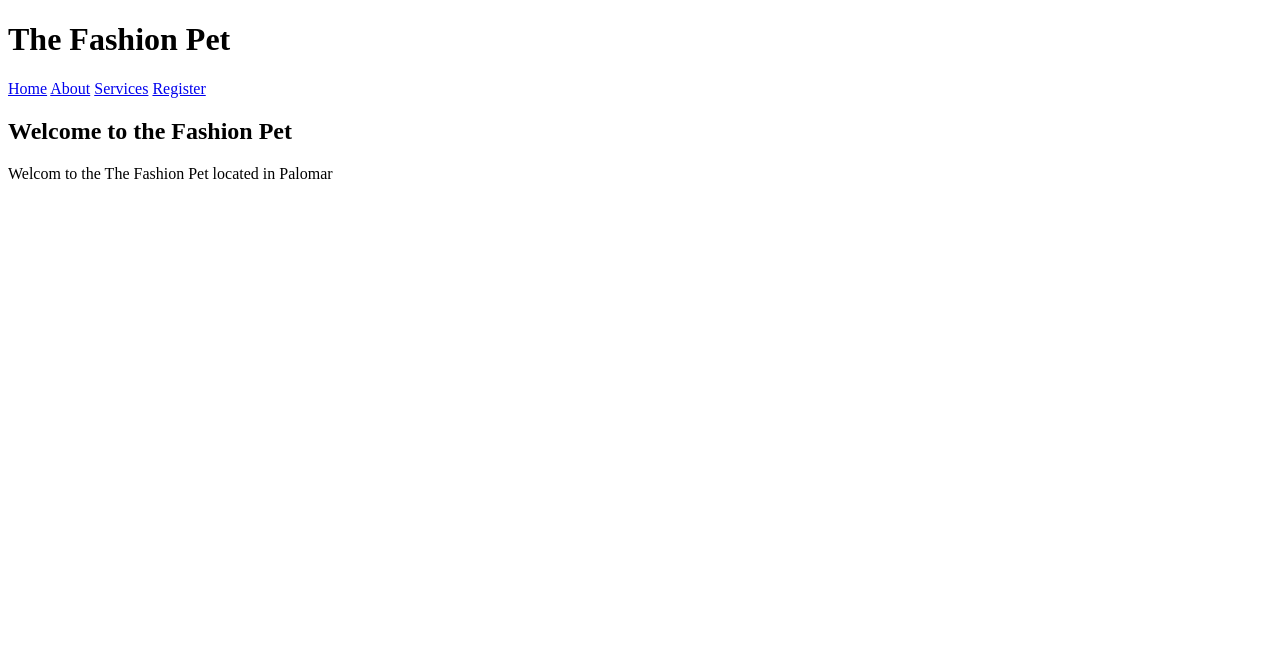
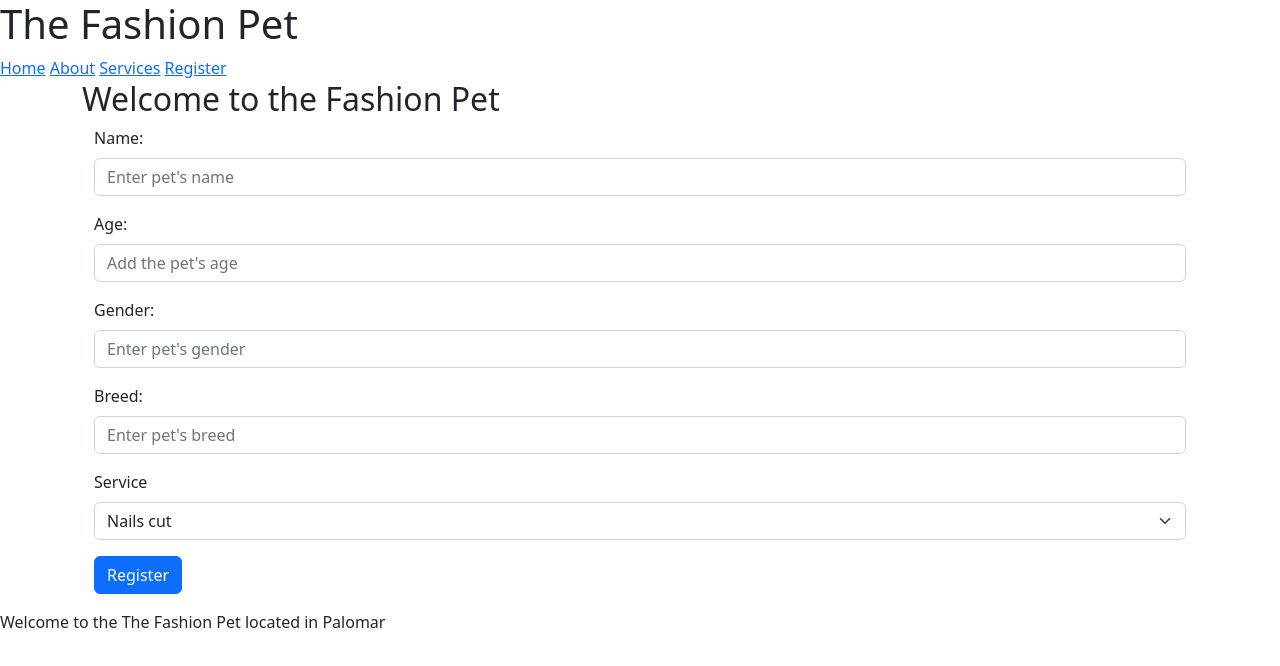
Before and after one commit to SamanthaSDGKU/petSalon-ch29, a plain HTML site: page register.html in a window 1280 px wide. Drawn offline with nearby package versions, Linux system fonts and the light colour scheme.

Commit message:
object constructor version

```diff
--- a/register.html
+++ b/register.html
@@ -4,6 +4,7 @@
     <meta charset="UTF-8">
     <meta http-equiv="X-UA-Compatible" content="IE=edge">
     <meta name="viewport" content="width=device-width, initial-scale=1.0">
+    <link href="https://cdn.jsdelivr.net/npm/bootstrap@5.2.0-beta1/dist/css/bootstrap.min.css" rel="stylesheet" integrity="sha384-0evHe/X+R7YkIZDRvuzKMRqM+OrBnVFBL6DOitfPri4tjfHxaWutUpFmBp4vmVor" crossorigin="anonymous">
     <link rel="stylesheet" href="main.css">
     <title>The Fashion Pet</title>
 </head>
@@ -19,17 +20,47 @@
         </nav>
     </header>
 
-    <main>
+    <main class="container">
         <h2>Welcome to the Fashion Pet</h2>
         <!--registration form
             name, age, gender, breed, service, owner, phone
         -->
+        <div class="container">
+            <div class="mb-3">
+                <label class="form-label">Name:</label>
+                <input class="form-control" type="text" placeholder="Enter pet's name" id="txtName">
+            </div>
+            <div class="mb-3">
+                <label class="form-label">Age:</label>
+                <input class="form-control" type="number" placeholder="Add the pet's age" id="txtAge">
+            </div>
+            <div class="mb-3">
+                <label class="form-label">Gender:</label>
+                <input class="form-control" type="text" placeholder="Enter pet's gender" id="txtGender">
+            </div>
+            <div class="mb-3">
+                <label class="form-label">Breed:</label>
+                <input class="form-control" type="text" placeholder="Enter pet's breed" id="txtBreed">
+            </div>
+            <div class="mb-3">
+                <label class="form-label">Service</label>
+                <select class="form-select" id="selService">
+                    <option value="nails cut">Nails cut</option>
+                    <option value="gromming">Gromming</option>
+                    <option value="vaccines">Vaccines</option>
+                </select>
+            </div>
+            <div class="mb-3">
+                <button class="btn btn-primary" onclick="register();">Register</button>
+            </div>
+        </div>
     </main>
 
     <footer id="info">
 
         <!-- display salon info here-->
     </footer>
+
     <script src="scripts/register.js"></script>
 </body>
 </html>
--- a/scripts/register.js
+++ b/scripts/register.js
@@ -12,45 +12,59 @@ let salon={
         close:"5:00 p.m."
     },
     phone:"555-555-555",
-    pets:[
-        {
-            name:"Scooby",
-            age:50,
-            gender:"Male",
-            breed:"Dane",
-            service:"Grooming",
-            owner:"Shaggy",
-            phone:"888-888-888"
-        },
-        {
-            name:"Scrappy",
-            age:40,
-            gender:"Male",
-            breed:"Mixed",
-            service:"Grooming",
-            owner:"Shaggy",
-            phone:"888-888-888"
-        },
-        {
-            name:"Speedy Gonzalez",
-            age:70,
-            gender:"Male",
-            breed:"Mixed",
-            service:"Nails cut",
-            owner:"Bugs Bunny",
-            phone:"888-888-888"
-        }
-    ]
+    pets:[]
 }
-
-console.log(salon.pets[0]); //displaying scooby
 
 function displaySalonInfo(){
     let tmp=`
-    <p>Welcom to the ${salon.name} located in ${salon.address.street}</p>
+    <p>Welcome to the ${salon.name} located in ${salon.address.street}</p>
     <p></p>
     `;
     document.getElementById("info").innerHTML=tmp;
+    console.log("displaying");
 }
 
-displaySalonInfo();
+
+
+//create the Pet constructor
+//name, age, gender, breed, service, owner, phone
+function Pet(name,age,gender,breed,service,owner,phone){
+    this.name=name;
+    this.age=age;
+    this.gender=gender;
+    this.breed=breed;
+    this.service=service;
+    this.ownersName=owner;//*
+    this.contactPhone=phone;//*
+}
+
+// creating default pets
+let scooby = new Pet("Scooby",50,"Male","Dane","Grooming","Shaggy","555-555-55");
+let scrappy = new Pet("Scrappy",40,"Male","Mixed","Nails cut","Shaggy","555-555-55");
+
+//register pets
+function register(){
+    console.log("Registering");
+    //get the info from the inputs ***getElementById().value
+    let petName=document.getElementById("txtName").value;
+    let petAge=document.getElementById("txtAge").value;
+    let petGender=document.getElementById("txtGender").value;
+    let petBreed=document.getElementById("txtBreed").value;
+    let petService=document.getElementById("selService").value;
+    //create the object using the constructor
+    let newPet = new Pet(petName,petAge,petGender,petBreed,petService);
+    // push the object in on the array
+    salon.pets.push(newPet);
+    // display it on the console
+    console.log(newPet);
+    console.log(salon.pets);
+}
+
+
+function init(){
+    //hook events, triggered events
+    displaySalonInfo();
+    salon.pets.push(scooby,scrappy);
+}
+
+window.onload=init;
```
Also changed, not shown: index.html (+1 -0 lines), scripts/practice.js (+19 -16 lines).
